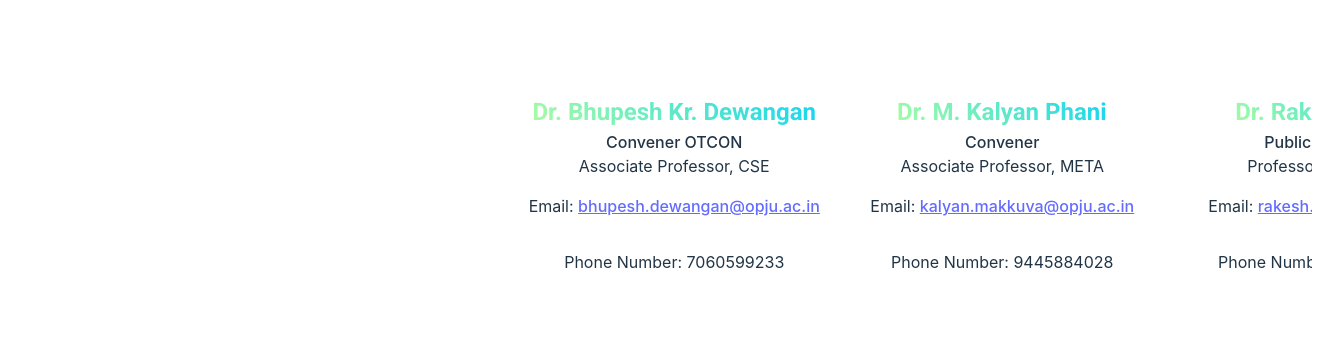
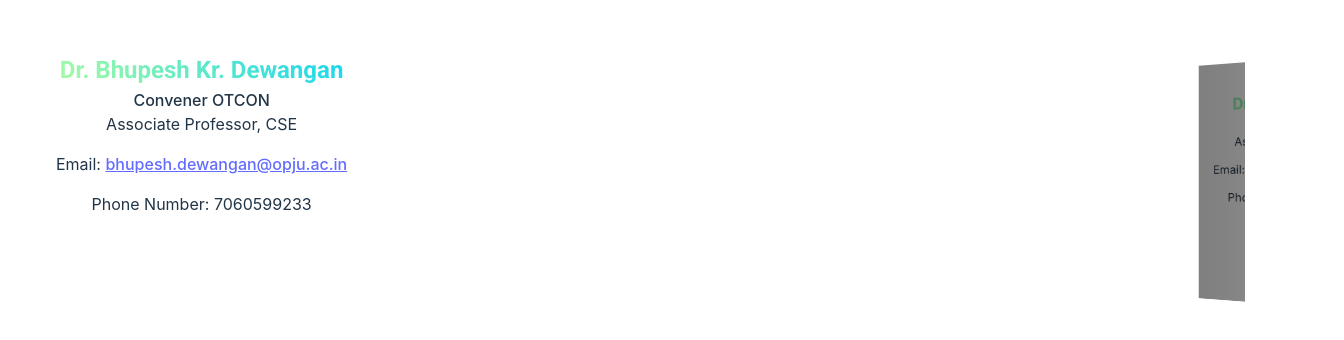
Before and after one commit to aniimessh/react-carosel-project, a React (Vite) app: page / in a window 1280 px wide. Shown: the part 218-558 px from the top of the page, 1344 px wide, since content can reach past the window. Built offline with nearby package versions, Linux system fonts and the light colour scheme.

Commit message:
new design implemented

```diff
--- a/src/App.css
+++ b/src/App.css
@@ -5,48 +5,54 @@
   text-align: center;
 }
 
-.user-slider{
-  border: 1px solid white;
-  border-radius: 10px;
-  display: flex;
-  flex-direction: column;
-  justify-content: center;
-  height: fit-content;
-  aspect-ratio: 1/1;
-  width: 300px;
-  align-items: center;
-  position: relative;
-}
-
-.user-Name{
-  background: -webkit-linear-gradient(45deg,hsl(113,96%,81%) 0%,hsl(188,90%,51%) 100%);
+.user-Name {
+  background: -webkit-linear-gradient(45deg, hsl(113, 96%, 81%) 0%, hsl(188, 90%, 51%) 100%);
+  background-clip: text;
   -webkit-background-clip: text;
   -webkit-text-fill-color: transparent;
   font-family: 'Roboto', sans-serif;
 }
 
-.user-Post-1{
+.user-Post-1 {
   margin: 0;
   font-weight: 500;
 }
 
-.user-Name{
+.user-Name {
   margin-bottom: 0;
   font-size: 1.5rem;
 }
 
-.user-Post-2{
+.user-Post-2 {
   margin: 0;
   font-weight: 400;
 }
 
-.arrow-img{
+.arrow-img {
   height: 40px;
   width: 100px;
   position: absolute;
   bottom: 0;
+  transform: translateX(-50%);
 }
 
-.user-Email a{
+.user-Email a {
   text-decoration: underline;
 }
+
+.user-slider{
+  border: 1px solid white;
+  width: fit-content;
+  border-radius: 10px;
+  height: 300px;
+  padding: 20px;
+}
+
+.swiper-slide{
+    flex-shrink: 0;
+    width: 300px;
+    height: 200px;
+    position: relative;
+    transition-property: transform;
+    display: block;
+}
--- a/src/App.jsx
+++ b/src/App.jsx
@@ -2,31 +2,41 @@ import './App.css'
 import { Swiper, SwiperSlide } from 'swiper/react';
 import 'swiper/css';
 import 'swiper/css/pagination';
-import { Pagination } from "swiper";
+// import { Pagination } from "swiper";
 import UserDeatils from './constant/UserDeatils';
+import "swiper/css/pagination";
+import "swiper/css/effect-coverflow";
+import { EffectCoverflow, Pagination } from "swiper";
 
 function App() {
 
   return (
     <div className="App">
       <Swiper
-        slidesPerView={4}
+        effect={"coverflow"}
+        grabCursor={true}
         centeredSlides={true}
-        spaceBetween={30}
-        grabCursor={true}
-        modules={[Pagination]}
+        slidesPerView={"auto"}
+        coverflowEffect={{
+          rotate: 50,
+          stretch: 0,
+          depth: 100,
+          modifier: 1,
+          slideShadows: true,
+        }}
+        modules={[EffectCoverflow, Pagination]}
         className="mySwiper"
       >
-      {UserDeatils.map((item)=>{
+        {UserDeatils.map((item) => {
           return (
-          <SwiperSlide className='slider'>
+            <SwiperSlide>
               <div className='user-slider'>
                 <h2 className='user-Name'>{item.userName}</h2>
                 <p className='user-Post-1'>{item.userPost}</p>
                 <p className='user-Post-2'>{item.userPost2}</p>
-            <p className='user-Email'>Email: <a href="mailto:bhupesh.dewangan@opju.ac.in">{item.userEmail}</a></p>
+                <p className='user-Email'>Email: <a href="mailto:`${item.userEmail}`">{item.userEmail}</a></p>
                 <p className='user-PhoneNum'>Phone Number: {item.userPhoneNumber}</p>
-            <img src="./arrow.svg" alt="arrow-svg" className='arrow-img'/>
+                <img src="./arrow.svg" alt="arrow-svg" className='arrow-img' />
               </div>
             </SwiperSlide>
           )
```
Lines whose indentation alone changed are shown as unchanged.
